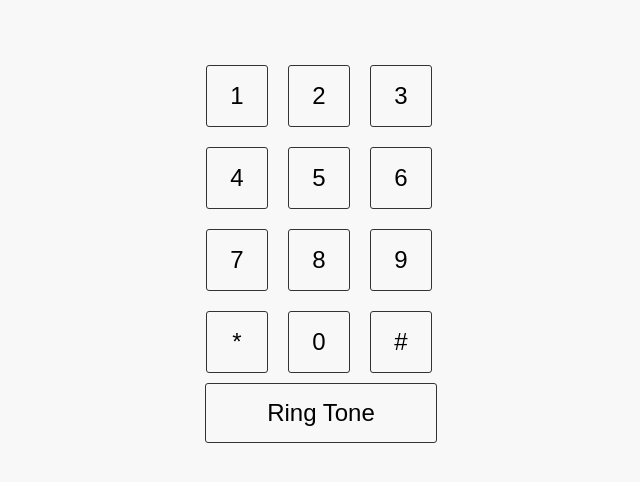
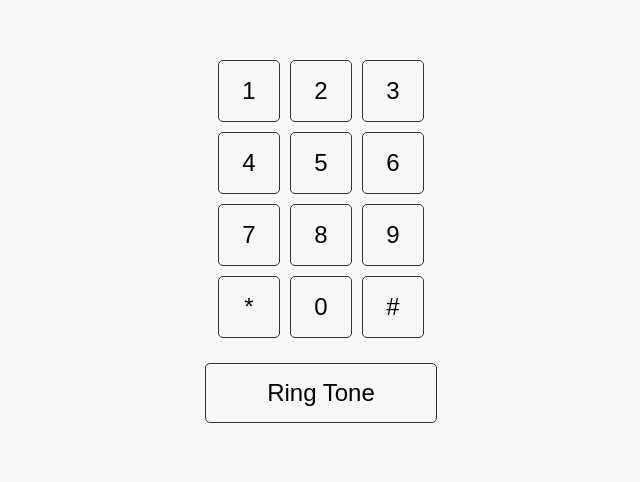
Before and after one commit to mhero/react-dial-phone, a React (Create React App) app: page / in a window 1280 px wide. Shown: the part 190-672 px from the top of the page, without its empty margins (319-959 px from the left). Built offline with nearby package versions, Linux system fonts and the light colour scheme.

Commit message:
Update and clean up code

```diff
--- a/src/App.css
+++ b/src/App.css
@@ -1,68 +1,67 @@
-@import url(https://fonts.googleapis.com/css?family=Karla:400);
+@import url('https://fonts.googleapis.com/css?family=Karla:400');
 
 body {
-  background: #f8f8f8;
-  font-family: Karla, sans-serif;
+  background-color: #f8f8f8;
+  font-family: 'Karla', sans-serif;
+  margin: 0;
+  display: flex;
+  justify-content: center;
+  align-items: center;
+  height: 100vh;
 }
 
 .wrapper {
   width: 250px;
   height: 310px;
-  position: absolute;
-  left: 50%;
-  top: 50%;
-  margin: -155px 0 0 -125px;
   text-align: center;
 }
 
 .dtmf-interface {
-  width: 250px;
+  display: flex;
+  flex-wrap: wrap;
+  justify-content: center;
+  padding: 0;
   margin: 0;
-  padding: 0;
-  overflow: hidden;
 }
 
 .dtmf-interface li {
-  float: left;
-  margin: 10px;
+  width: 60px;
+  height: 60px;
+  margin: 5px;
   list-style: none;
-  width: 30px;
-  height: 30px;
-  text-align: center;
-  line-height: 30px;
+  display: flex;
+  justify-content: center;
+  align-items: center;
   font-size: 24px;
-  border: solid 1px #333;
-  border-radius: 3px;
-  padding: 15px;
-  transition: all 0.5s;
+  border: 1px solid #333;
+  border-radius: 5px;
+  transition: border-color 0.3s, color 0.3s;
+  cursor: pointer;
 }
 
 .dtmf-interface li:hover {
   color: #3cd9fd;
   border-color: #3cd9fd;
-  transition-duration: 0s;
-  cursor: pointer;
 }
 
 .dtmf-interface li:active {
   color: #f60;
   border-color: #f60;
-  transition-duration: 0s;
 }
 
 .button {
+  display: block;
   font-size: 24px;
-  border: solid 1px #333;
+  border: 1px solid #333;
   width: 200px;
-  border-radius: 3px;
+  border-radius: 5px;
   padding: 15px;
-  transition: all 0.5s;
-  margin: 0 auto 40px;
+  transition: border-color 0.3s, color 0.3s;
+  margin: 20px auto;
+  cursor: pointer;
 }
 
 .button:hover {
   color: #3f9dd4;
   border-color: #3f9dd4;
-  transition-duration: 0s;
-  cursor: pointer;
 }
--- a/src/App.js
+++ b/src/App.js
@@ -19,17 +19,13 @@ class App extends Component {
   }
 
   handleRelease() {
-    if (typeof dtmf !== "undefined" && dtmf.status) {
+    if (dtmf?.status) {
       dtmf.stop();
     }
   }
 
   handleRing() {
-    if (ringTone.status === 0) {
-      ringTone.startRinging();
-    } else {
-      ringTone.stopRinging();
-    }
+    ringTone.status === 0 ? ringTone.startRinging() : ringTone.stopRinging();
   }
 
   renderKey(key) {
@@ -43,24 +39,15 @@ class App extends Component {
   }
 
   render() {
+    const keys = [1, 2, 3, 4, 5, 6, 7, 8, 9, '*', 0, '#'];
+
     return (
       <div className="App">
         <div className="wrapper">
           <ul className="dtmf-interface js-dtmf-interface">
-            {this.renderKey(1)}
-            {this.renderKey(2)}
-            {this.renderKey(3)}
-            {this.renderKey(4)}
-            {this.renderKey(5)}
-            {this.renderKey(6)}
-            {this.renderKey(7)}
-            {this.renderKey(8)}
-            {this.renderKey(9)}
-            {this.renderKey("*")}
-            {this.renderKey(0)}
-            {this.renderKey("#")}
+            {keys.map((key) => this.renderKey(key))}
           </ul>
-          <div className="button" onClick={() => this.handleRing()}>
+          <div className="button" onClick={this.handleRing}>
             Ring Tone
           </div>
         </div>
```
Also changed, not shown: package.json (+7 -7 lines), 2 other files (tests, documents, lock files or other folders).
